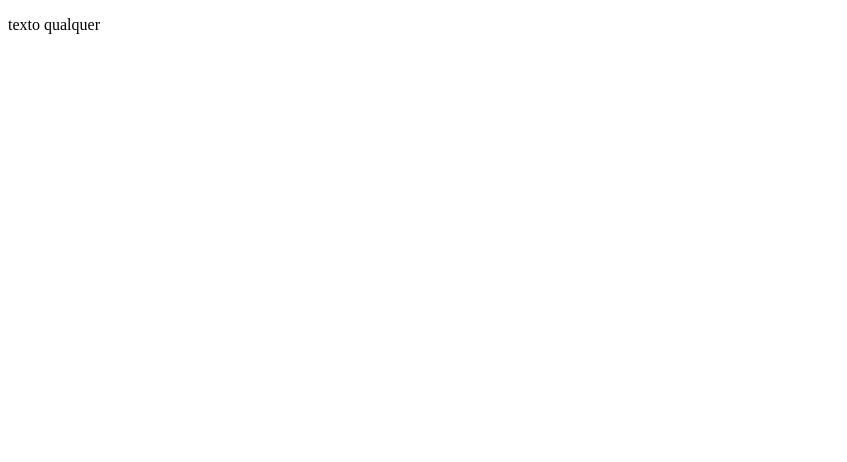
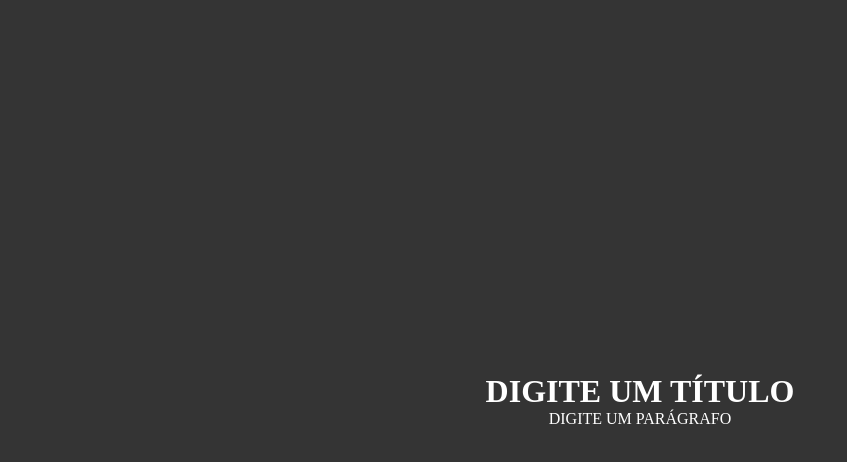
Before and after one commit to pitombeira1984/atv-js-aula08, a plain HTML site: page ATV03/index.html in a window 1280 px wide. Shown: the whole page, without its empty margins (0-847 px from the left). Drawn offline with Linux system fonts and the light colour scheme.

Commit message:
Add files via upload

```diff
--- a/ATV03/index.html
+++ b/ATV03/index.html
@@ -3,18 +3,42 @@
 <head>
     <meta charset="UTF-8">
     <meta name="viewport" content="width=device-width, initial-scale=1.0">
-    <title>Aula 08 DOM</title>
-
+    <title>Document</title>
+    <style>
+        *{
+            margin: 0;
+            padding: 0;
+            box-sizing: border-box;
+        }
+        body{
+            background-color: #343434;
+        }
+        #container{
+            display: flex;
+            flex-direction: column;
+            justify-content: center;
+            align-items: center;
+            height: 100vh;
+        }
+        h1{
+            color: #ffffff;
+        }
+        p{
+            color: #ffffff;
+        }
+    </style>
 </head>
 <body>
     <div id="container">
 
     </div>
     <script>
-    const elemento = document.getElementById('container');
-    const elementofilho = document.createElement('p');
-    elementofilho.innerText = 'texto qualquer';
-    elemento.append(elementofilho)
+        const element = document.getElementById('container');
+        const elementFilho1 = document.createElement('h1');
+        const elementFilho2 = document.createElement('p');
+        element.append(elementFilho1,elementFilho2);
+        elementFilho1.innerText = 'DIGITE UM TÍTULO'
+        elementFilho2.innerText = 'DIGITE UM PARÁGRAFO'
     </script>
 </body>
 </html>
```
